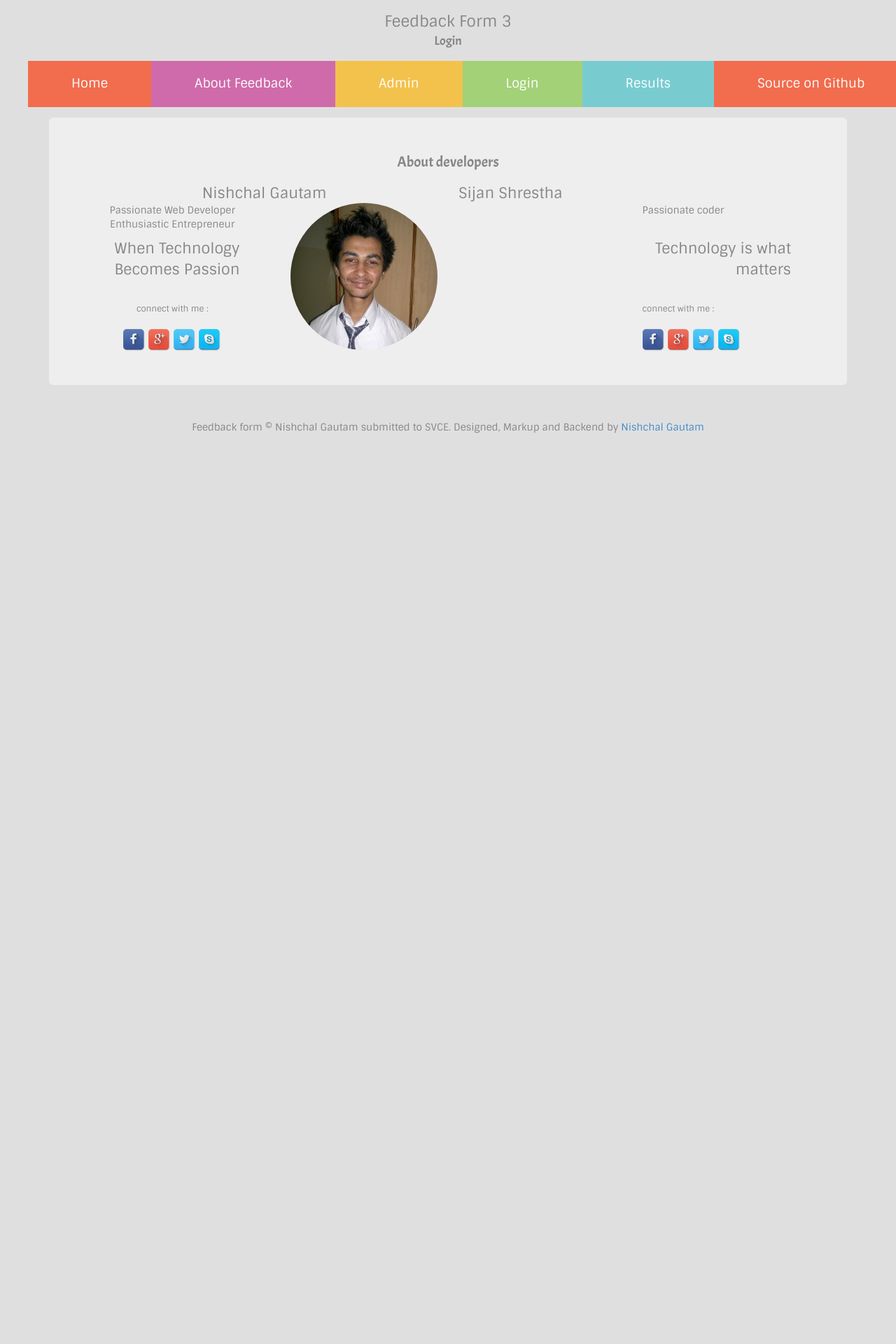
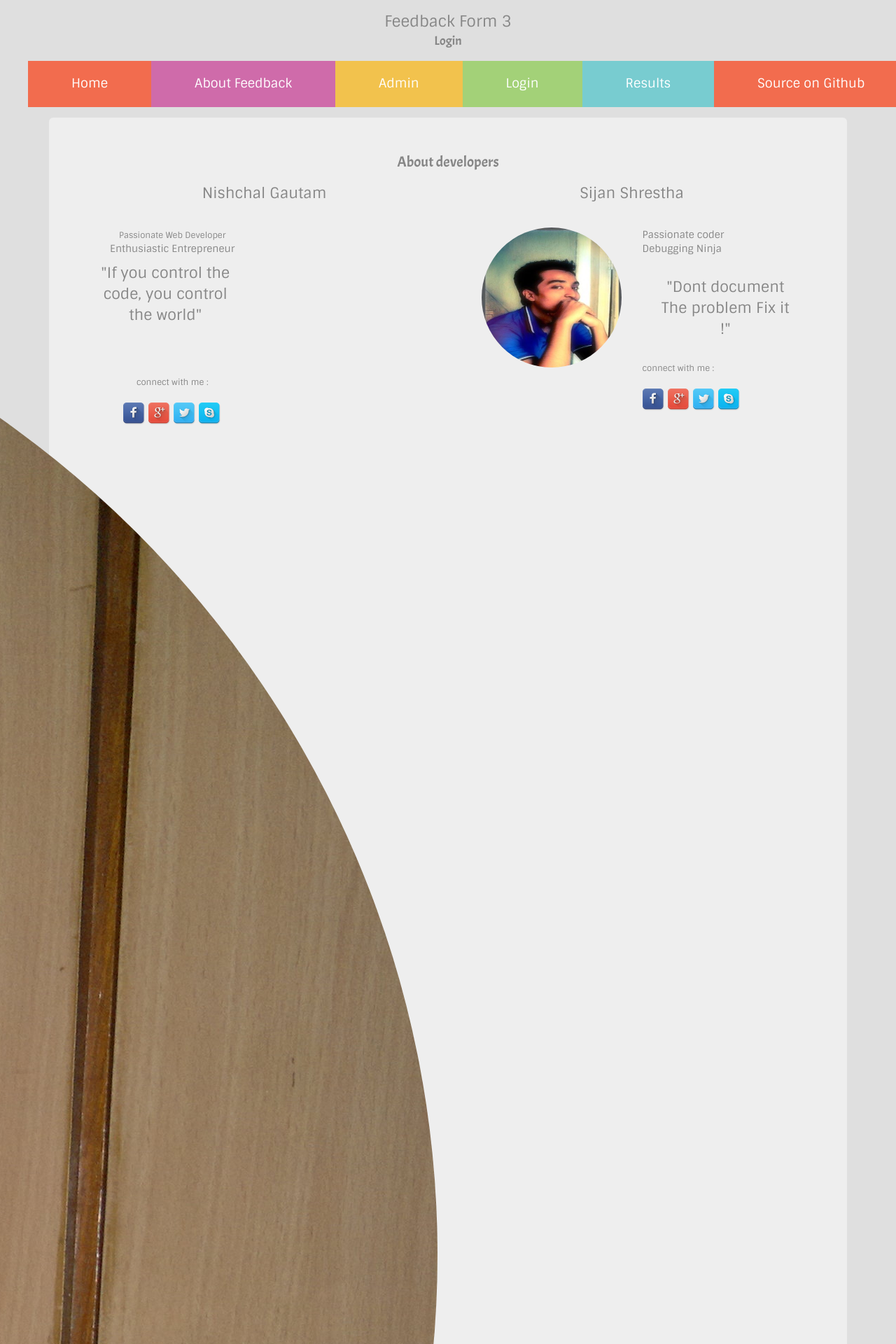
Before and after one commit to akhilkanna/studentfeedback, a PHP site: page /about.php in a window 1280 px wide. Shown: the top 1920 px of the page at 70% size. Before the commit the page ends 619 px from the top, so only its background shows below. Run offline with PHP 8.4, Linux system fonts and the light colour scheme.

Commit message:
little modifications

```diff
--- a/about.php
+++ b/about.php
@@ -9,37 +9,40 @@
 					<div class="row">
 						<div class="col-sm-6">
 							<div class="footer text-center">
-								<span class="center lead">Nishchal Gautam</span><br>
+								<p class="text-center lead">Nishchal Gautam</p><br>
 								<div class="row">
 									<div class="col-sm-6">
-										Passionate Web Developer<br>
+										<small>Passionate Web Developer</small><br>
 										Enthusiastic Entrepreneur<br>
-										<blockquote class="blockquote blockquote-reverse"><p>When Technology Becomes Passion</p></blockquote>
+										<blockquote class="blockquote blockquote-reverse"><p class="text-center">"If you control the code, you control the world"</p></blockquote><br><br>
 										<span class="small">connect with me : </span><br>
 										<br><a href="https://www.facebook.com/cyberkiller.nishchal" target="_blank"><img class="social" src="img/facebook.ico" alt=""></a>
 									    <a href="https://plus.google.com/+NishchalGautam " target="_blank"><img class="social" src="img/google.ico" alt=""></a>
 									    <a href="https://www.twitter.com/nishchal_619 " target="_blank"><img class="social" src="img/twitter.ico" alt=""></a>
 									    <a href="skype:nishchal.gautam?call" target="_blank"><img class="social" src="img/skype.ico" alt=""></a>
 									</div>
-									<div class="col-sm-6"><img class="img-circle pull-right" style="width:210px;height:210px" src="img/nishchal.jpg"></div>
+									<div class="col-sm-6"><img class="img-circle pull-right" src="img/nishchal.jpg"></div>
 								</div>
 							</div>
 						</div>
 						<div class="col-sm-6">
-							<span class="center lead">Sijan Shrestha</span><br>
+								<p class="text-center lead">Sijan Shrestha</p><br>
 								<div class="row">
-									<div class="col-sm-6"><img style="width:210;height:210;" src="" class="img-circle"></div>
+									<div class="col-sm-6"><img class="img-circle pull-right " height="200" width="200" src="img/sijan.jpg"></div>
 									<div class="col-sm-6">
 										Passionate coder<br>
+										Debugging Ninja <br>
 										<br>
-										<blockquote class="blockquote blockquote-reverse"><p>Technology is what matters </p></blockquote>
-										<span class="small">connect with me : </span><br>
+										<blockquote class="blockquote "><p class="text-center">"Dont document The problem Fix it !" </p></blockquote>
+										<span class="small">connect with me :</span><br>
 										<br><a href="https://www.facebook.com/sijanshs" target="_blank"><img class="social" src="img/facebook.ico" alt=""></a>
-									    <a href="https://plus.google.com/sijanshrestha" target="_blank"><img class="social" src="img/google.ico" alt=""></a>
-									    <a href="https://www.twitter.com/sijan" target="_blank"><img class="social" src="img/twitter.ico" alt=""></a>
+									    <a href="https://plus.google.com/u/0/+SijanShresthaNepal" target="_blank"><img class="social" src="img/google.ico" alt=""></a>
+									    <a href="https://twitter.com/sijan_shrestha" target="_blank"><img class="social" src="img/twitter.ico" alt=""></a>
 									    <a href="skype:sidzanshrestha?call" target="_blank"><img class="social" src="img/skype.ico" alt=""></a>
 									</div>
+
 								</div>
+
 						</div>
 					</div>
 				</div>
```
Also changed, not shown: img/sijan.jpg (added).
